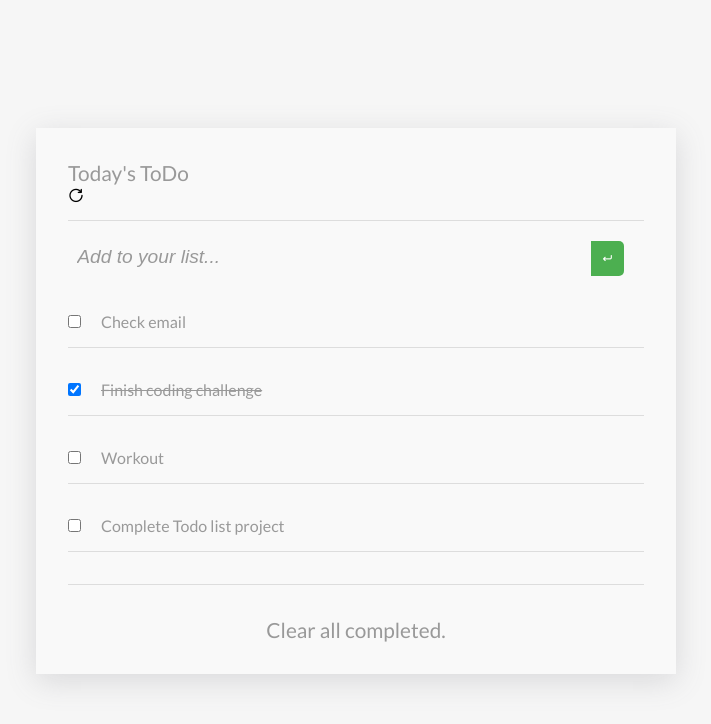
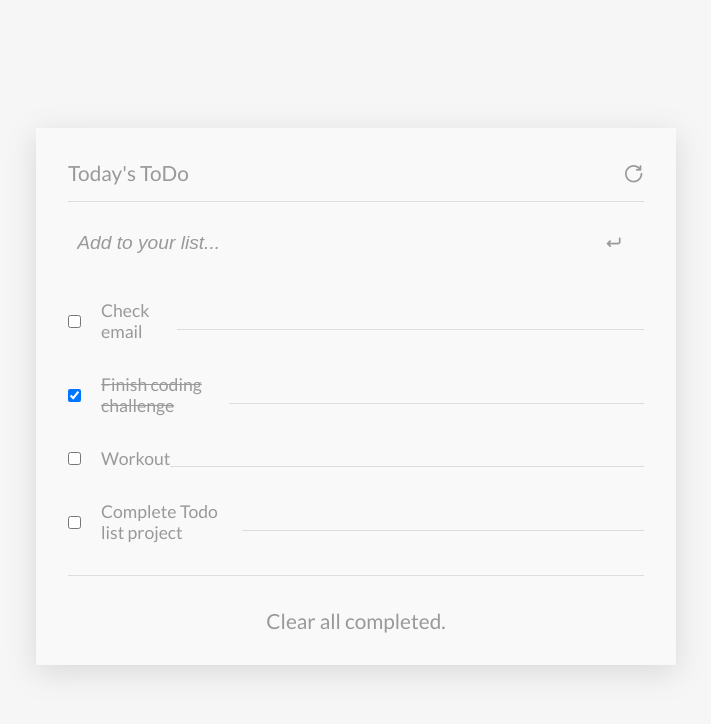
Before and after one commit to kessie2862/ToDo-List, a website built with webpack: page src/template.html in a window 1280 px wide. Shown: the whole page, without its empty margins (284-995 px from the left). Built offline with nearby package versions, Linux system fonts and the light colour scheme.

Commit message:
Add styles for todo list

```diff
--- a/src/index.css
+++ b/src/index.css
@@ -23,18 +23,6 @@ body {
   box-shadow: rgba(100, 100, 111, 0.2) 0 7px 29px 0;
 }
 
-ul {
-  list-style: none;
-  margin: 0;
-  padding: 0;
-}
-
-li {
-  color: #999;
-  font-size: 1rem;
-  padding: 1rem 0;
-}
-
 hr {
   border-bottom: 1px solid #ddd;
   width: 100%;
@@ -56,11 +44,37 @@ form {
   border: none;
 }
 
+#task-list {
+  display: flex;
+  flex-direction: column;
+  align-items: flex-start;
+  list-style: none;
+  margin: 0;
+  padding: 0;
+}
+
+li {
+  display: flex;
+  justify-content: space-between;
+  align-items: center;
+  width: 100%;
+  color: #999;
+  font-size: 1.1rem;
+  padding: 1rem 0;
+}
+
+i.uil-ellipsis-v {
+  margin-left: auto;
+}
+
 input[type='text'] {
   flex: 1;
   padding: 10px;
   background: transparent;
   margin-left: -1.3rem;
+  color: #999;
+  font-style: italic;
+  font-size: 1.2rem;
 }
 
 #new-task::placeholder {
@@ -69,13 +83,44 @@ input[type='text'] {
   font-size: 1.2rem;
 }
 
+.delete-button {
+  background-color: transparent;
+  border: none;
+  color: #c0392b;
+  cursor: pointer;
+  display: inline-block;
+  font-size: 1.2rem;
+  margin-left: 0.5rem;
+  padding: 0;
+}
+
+li:hover .delete-button {
+  display: block;
+}
+
+i {
+  font-size: 1.3rem;
+  font-weight: bold;
+}
+
+.title {
+  display: flex;
+  justify-content: space-between;
+  align-items: center;
+}
+
+.title i {
+  color: #999;
+}
+
 button[type='submit'] {
-  padding: 10px;
-  background-color: #4caf50;
   border: none;
   border-radius: 0 5px 5px 0;
-  color: white;
+  background-color: transparent;
   cursor: pointer;
+  outline: none;
+  margin-left: 0.5rem;
+  color: #999;
 }
 
 span {
```
